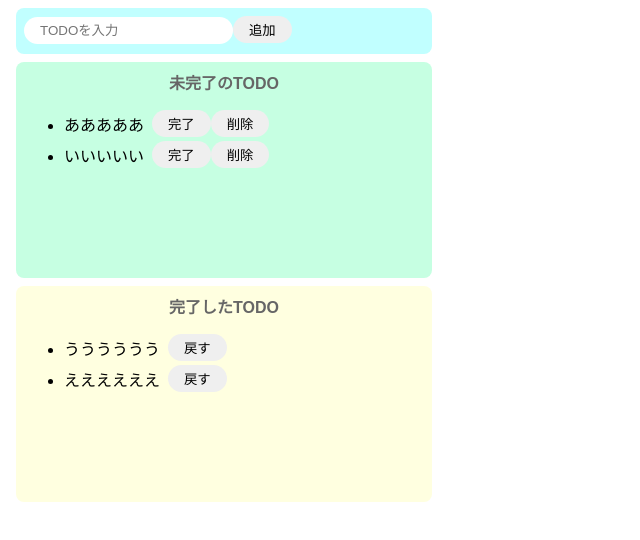
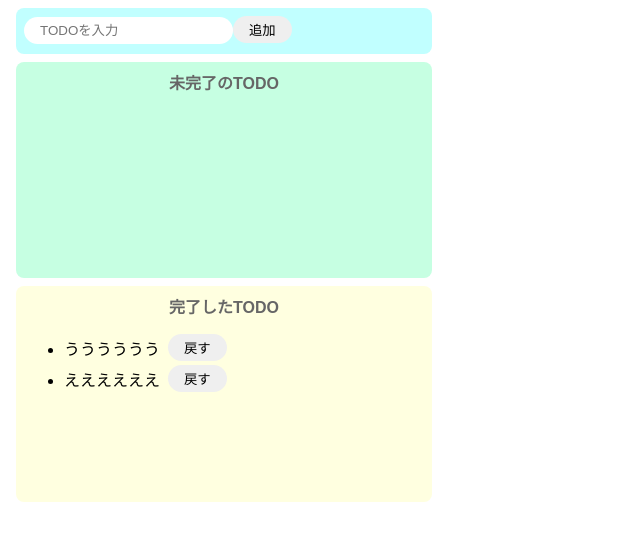
Before and after one commit to hayato-lang/r_todo, a React (Create React App) app: page / in a window 1280 px wide. Shown: the top 540 px of the page, without its empty margins (0-640 px from the left). Built offline with nearby package versions, Linux system fonts and the light colour scheme.

Commit message:
タスクの削除機能

```diff
--- a/src/App.jsx
+++ b/src/App.jsx
@@ -3,14 +3,21 @@ import './styles.css';
 
 export const App = () => {
   const [todoText ,setTodoText] = useState();
-  const [incompleteTodos, setIncompleteTodos] = useState(["あああああ", "いいいいい"]);
+  const [incompleteTodos, setIncompleteTodos] = useState([]);
   const [completeTodos, setCompleteTodos] = useState(["うううううう", "ええええええ"]);
   const onChangeTodoText = (e) => setTodoText(e.target.value);
 
   const onClickAdd = () => {
+    if (todoText === "") return;
     const newTodos = [...incompleteTodos, todoText];
     setIncompleteTodos(newTodos);
     setTodoText("");
+  };
+
+  const onClickDelete = (index) => {
+    const newTodos = [...incompleteTodos];
+    newTodos.splice(index, 1);
+    setIncompleteTodos(newTodos);
   };
   return (
     <>
@@ -25,12 +32,12 @@ export const App = () => {
       <div className="incomplete-area">
         <p className="title">未完了のTODO</p>
         <ul>
-          {incompleteTodos.map((todo) =>{
+          {incompleteTodos.map((todo, index) =>{
             return (
               <div key={todo} className="list-row">
               <li>{todo}</li>
               <button>完了</button>
-              <button>削除</button>
+              <button onClick={() => onClickDelete(index)}>削除</button>
             </div>
             );
           })}
```
